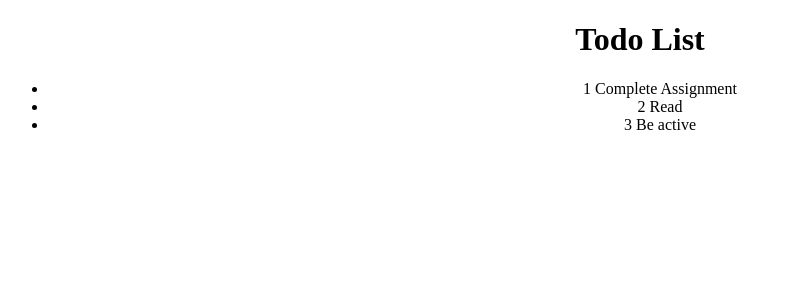
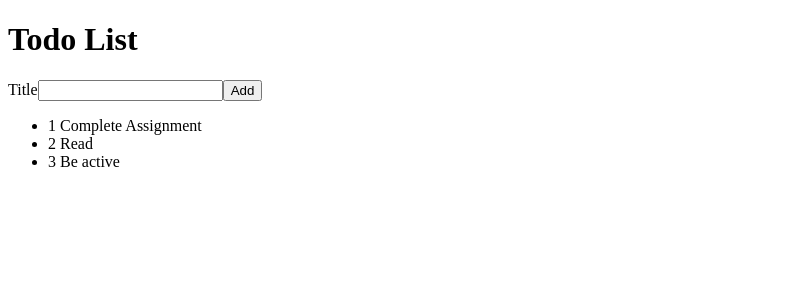
Before and after one commit to HectorSerranoGonzalez/react-todo, a React (Create React App) app: page / in a window 1280 px wide. Shown: the top 300 px of the page, without its empty margins (0-792 px from the left). Built offline with nearby package versions, Linux system fonts and the light colour scheme; the HTML template or start-up script is replaced by a standard one.

Commit message:
Added new Files

```diff
--- /dev/null
+++ b/src/AddTodoForm.js
@@ -0,0 +1,13 @@
+import React from "react";
+
+function AddTodoForm () {
+    return (
+        <form>
+            <label htmlFor="todoTitle">Title</label>
+            <input id="todoTitle"></input>
+            <button>Add</button>
+        </form>
+    );
+}
+
+export default AddTodoForm;
--- a/src/App.js
+++ b/src/App.js
@@ -1,35 +1,15 @@
 import React from 'react';
-const todoList = [
-  {
-    id: 1,
-    title: " Complete Assignment",
-   },
-   {
-     id: 2,
-     title: " Read",
-   },
-   {
-     id: 3,
-     title: " Be active",
-   },
-];
+import TodoList from './TodoList';
+import AddTodoForm from './AddTodoForm';
 
 function App() {
   return (
-    <div style={{ textAlign: 'center' }}>
+    <div style={{ textAlign: 'left' }}>
       <header>
         <h1>Todo List</h1>
-          <ul>
-            {todoList.map(function(item) {
-              return (
-                <li key={item.id}>
-                  <span>{item.id}</span>
-                  <span>{item.title}</span>
-                </li>
-              );
-            })}
-          </ul>
       </header>
+      <AddTodoForm />
+      <TodoList />
     </div>
   );
 }
--- /dev/null
+++ b/src/TodoList.js
@@ -0,0 +1,34 @@
+import React from "react";
+
+const todoList = [
+    {
+      id: 1,
+      title: " Complete Assignment",
+     },
+     {
+       id: 2,
+       title: " Read",
+     },
+     {
+       id: 3,
+       title: " Be active",
+     },
+  ];
+
+function TodoList () {
+    return (
+        <div>
+              <ul>
+                {todoList.map(function(item) {
+                  return (
+                    <li key={item.id}>
+                      <span>{item.id}</span>
+                      <span>{item.title}</span>
+                    </li>
+                  );
+                })}
+              </ul>
+        </div>
+      );
+}
+export default TodoList;
```
